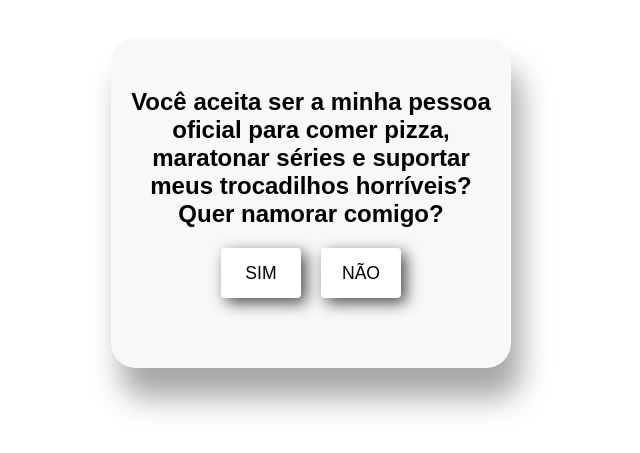
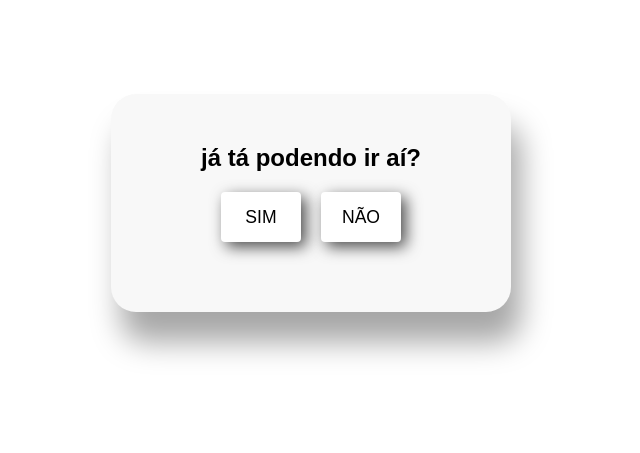
Before and after one commit to gabielsouzaR/especial, a plain HTML site: page index.html in a window 1280 px wide. Shown: the part 197-650 px from the top of the page, without its empty margins (329-969 px from the left). Drawn offline with Linux system fonts and the light colour scheme.

Commit message:
index.html
Atualização

```diff
--- a/index.html
+++ b/index.html
@@ -12,7 +12,7 @@
 <body>
     <main>
         <div class="container">
-            <h1>Você aceita ser a minha pessoa oficial para comer pizza, maratonar séries e suportar meus trocadilhos horríveis? Quer namorar comigo?</h1>
+            <h1>já tá podendo ir aí?</h1>
             <div class="buttons">
                 <div class="button-css">
                     <button id="button-yes">SIM</button>
```
